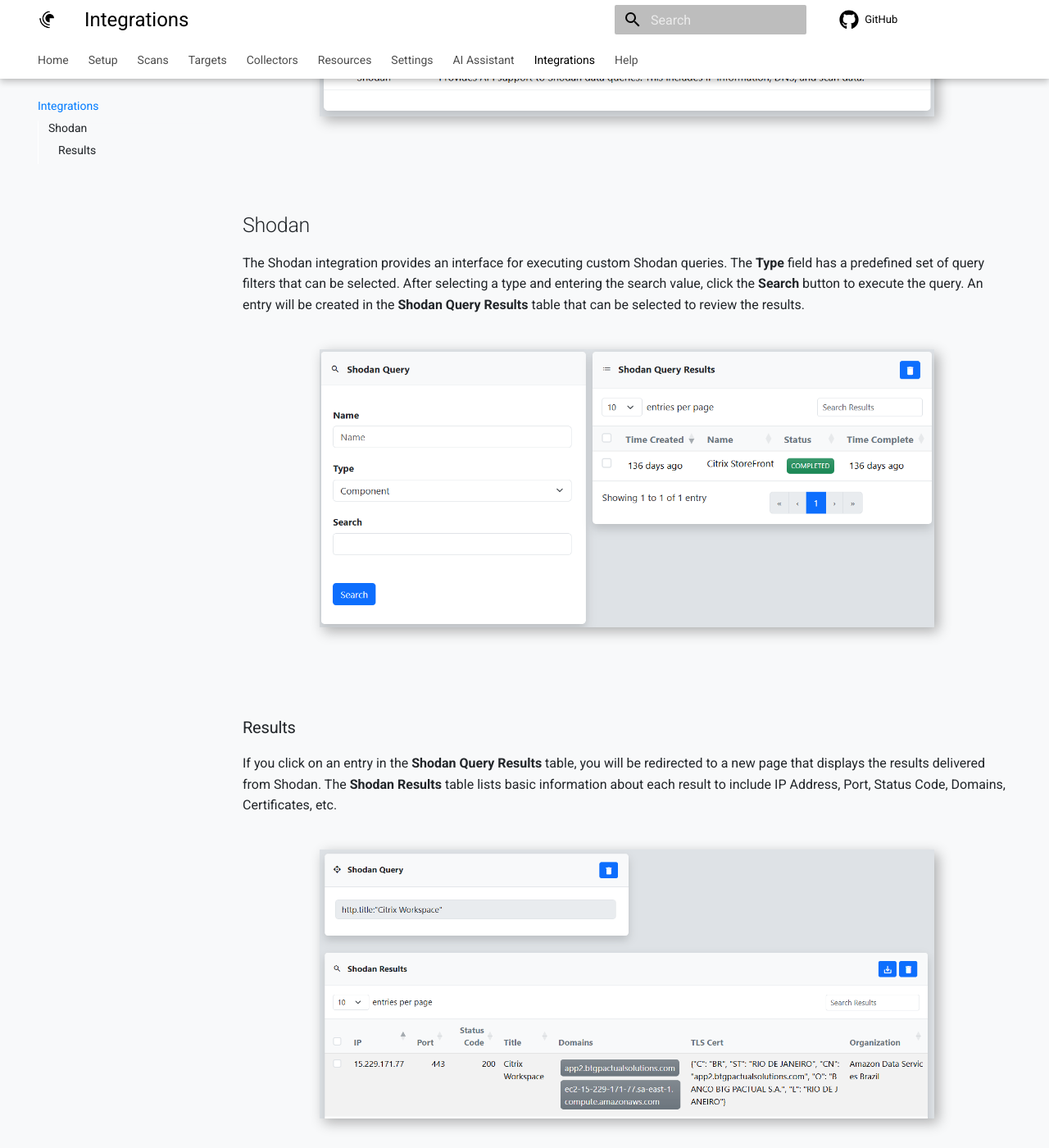
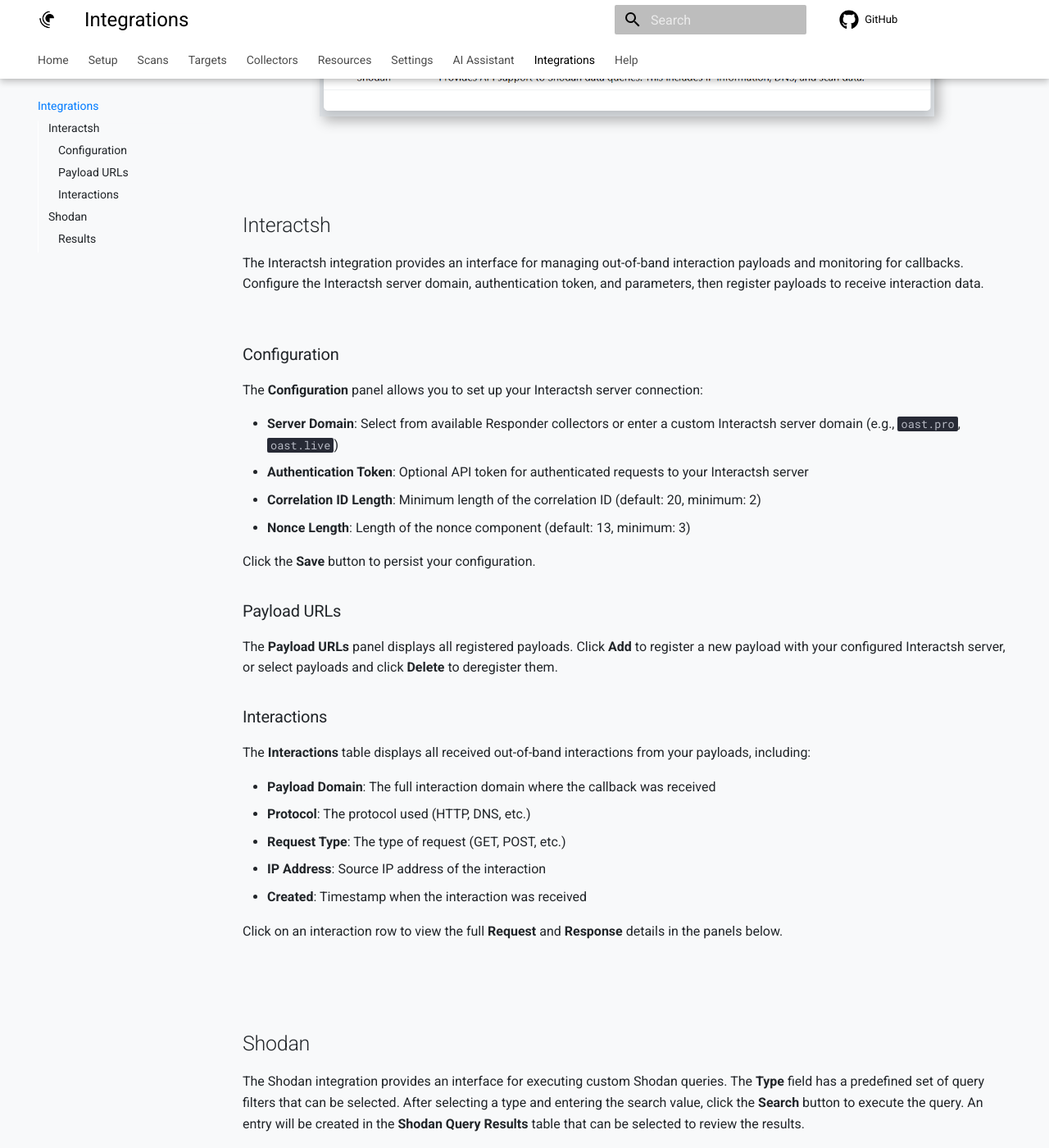
Before and after one commit to securifera/reverge_wiki, an MkDocs documentation site: the page built from docs/integrations/integrations.md, in a window 1280 px wide and 1400 px high, scrolled down 341 px. Shown: the whole window at 82% size. Built offline with MkDocs 1.6.1 and Material for MkDocs 9.7.7, drawn with Linux system fonts in a browser that asks for light colours; comment, search, counter and statistics services are not loaded.

Commit message:
Added interachtsh

```diff
--- a/docs/integrations/integrations.md
+++ b/docs/integrations/integrations.md
@@ -4,6 +4,36 @@
 <center>
 <img src="../../assets/integrations_table.png" alt="Integrations Table" width="750" style="box-shadow: 5px 5px 15px rgba(0, 0, 0, 0.3);">
 </center>
+<br>
+<br>
+## Interactsh
+The Interactsh integration provides an interface for managing out-of-band interaction payloads and monitoring for callbacks. Configure the Interactsh server domain, authentication token, and parameters, then register payloads to receive interaction data.
+<br>
+<br>
+### Configuration
+The **Configuration** panel allows you to set up your Interactsh server connection:
+
+- **Server Domain**: Select from available Responder collectors or enter a custom Interactsh server domain (e.g., `oast.pro`, `oast.live`)
+- **Authentication Token**: Optional API token for authenticated requests to your Interactsh server
+- **Correlation ID Length**: Minimum length of the correlation ID (default: 20, minimum: 2)
+- **Nonce Length**: Length of the nonce component (default: 13, minimum: 3)
+
+Click the **Save** button to persist your configuration.
+
+### Payload URLs
+The **Payload URLs** panel displays all registered payloads. Click **Add** to register a new payload with your configured Interactsh server, or select payloads and click **Delete** to deregister them.
+
+### Interactions
+The **Interactions** table displays all received out-of-band interactions from your payloads, including:
+
+- **Payload Domain**: The full interaction domain where the callback was received
+- **Protocol**: The protocol used (HTTP, DNS, etc.)
+- **Request Type**: The type of request (GET, POST, etc.)
+- **IP Address**: Source IP address of the interaction
+- **Created**: Timestamp when the interaction was received
+
+Click on an interaction row to view the full **Request** and **Response** details in the panels below.
+
 <br>
 <br>
 ## Shodan
```
